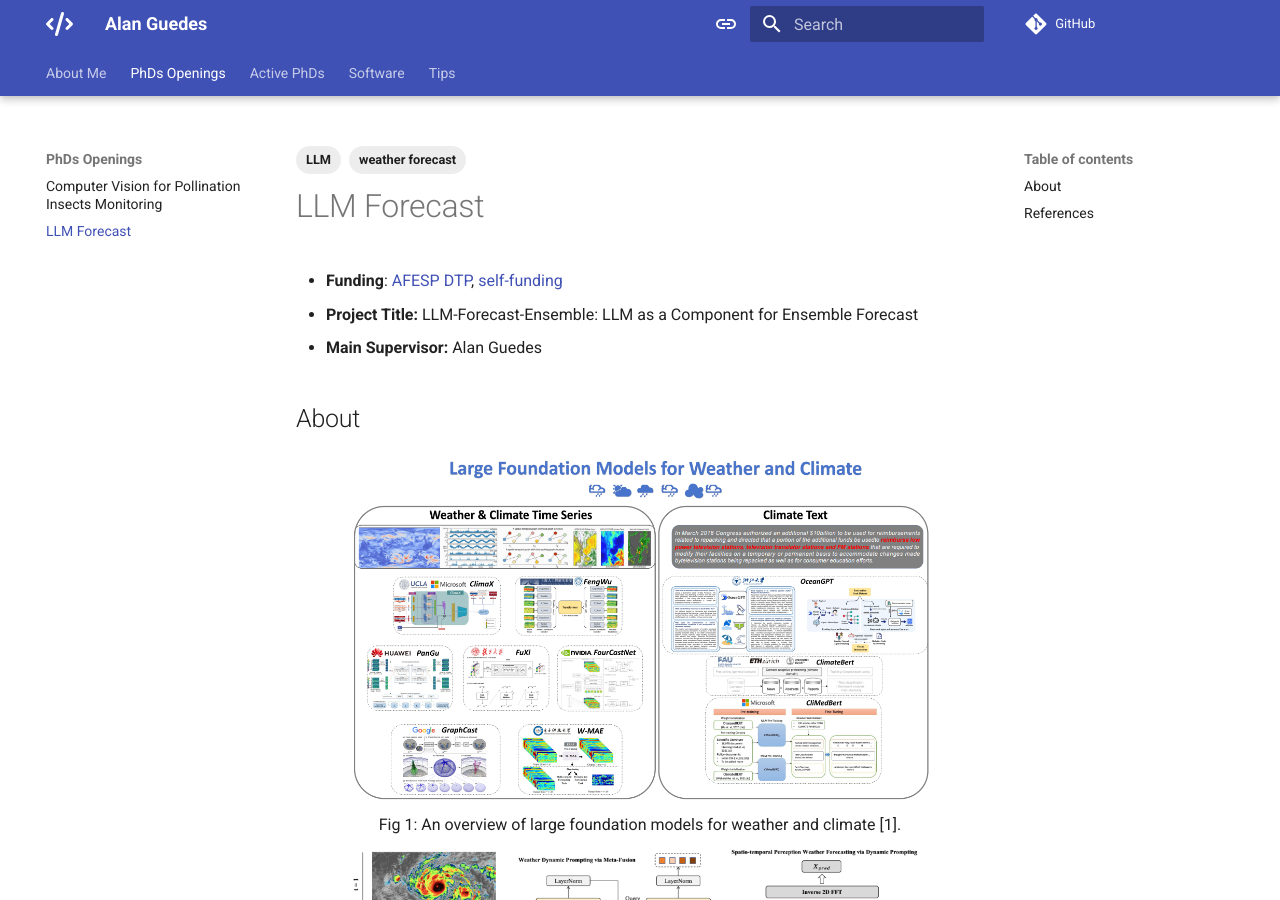
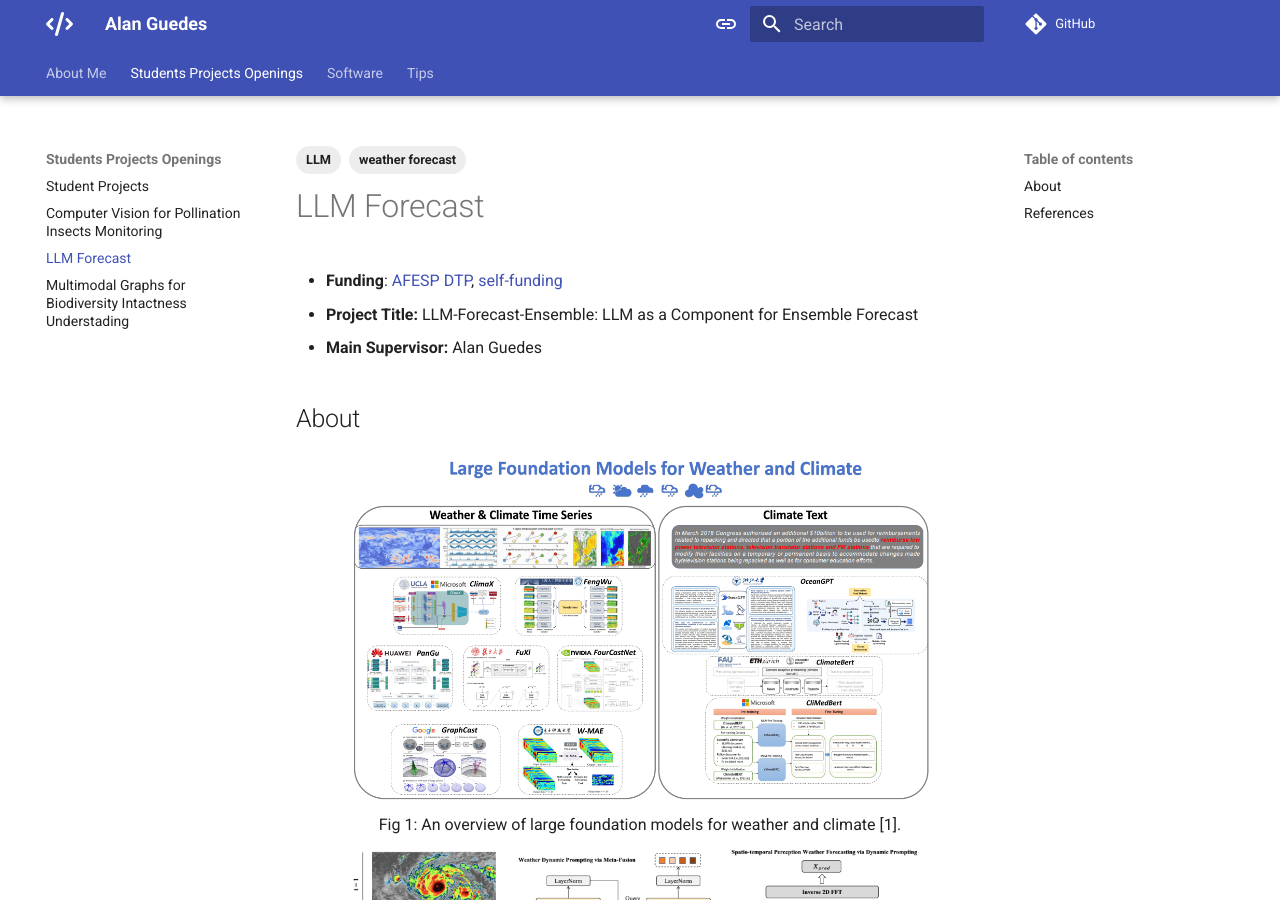
Before and after one commit to alanlivio/alanlivio.github.io, an MkDocs documentation site: the page built from mkdocs/projects/llm-forecast/index.md, in a window 1280 px wide and 900 px high. Built offline with MkDocs 1.6.1 and Material for MkDocs 9.7.7, drawn with Linux system fonts in a browser that asks for light colours.

Commit message:
add projects/openings

```diff
--- a/mkdocs.yml
+++ b/mkdocs.yml
@@ -17,9 +17,6 @@
 markdown_extensions:
   - attr_list
   - md_in_html
-  - pymdownx.emoji:
-      emoji_index: !!python/name:material.extensions.emoji.twemoji
-      emoji_generator: !!python/name:material.extensions.emoji.to_svg
 extra_css:
   - extra.css
 
@@ -27,11 +24,11 @@
 
 nav:
   - index.md
-  - PhDs Openings:
-      - phd-projects/cv-polinators/index.md
-      - phd-projects/llm-forecast/index.md
-  - Active PhDs:
-      - phd-projects/bio-graphs/index.md
+  - Students Projects Openings:
+      - projects/openings.md
+      - projects/cv-polinators/index.md
+      - projects/llm-forecast/index.md
+      - projects/bio-graphs/index.md
   - "Software":
       - "Computer Vision":
           - software/predict360user/index.md
--- /dev/null
+++ b/mkdocs/projects/openings.md
@@ -0,0 +1,3 @@
+---
+title: Student Projects
+---
```
Also changed, not shown: mkdocs/projects/cv-polinators/index.md (renamed from mkdocs/phd-projects/cv-polinators/index.md, +2 -2 lines), mkdocs/projects/bio-graphs/index.md (renamed from mkdocs/phd-projects/bio-graphs/index.md), mkdocs/projects/llm-forecast/assets/image-1.png (renamed from mkdocs/phd-projects/llm-forecast/assets/image-1.png), mkdocs/projects/llm-forecast/assets/image-2.png (renamed from mkdocs/phd-projects/llm-forecast/assets/image-2.png), mkdocs/projects/llm-forecast/index.md (renamed from mkdocs/phd-projects/llm-forecast/index.md), 4 other files.
